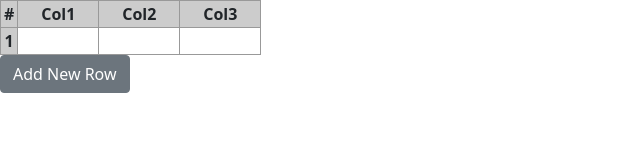
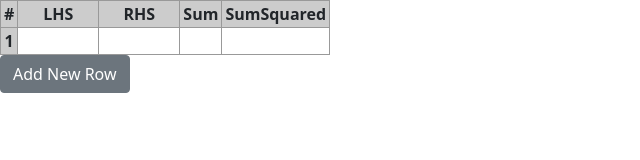
Before and after one commit to LRagji/SpreadsheetExperiment, a website: page site/index.html in a window 1280 px wide. Shown: the whole page, without its empty margins (0-640 px from the left). Drawn offline with nearby package versions, Linux system fonts and the light colour scheme.

Commit message:
Enabled Formulae dependent cells

```diff
--- a/site/app.js
+++ b/site/app.js
@@ -1,22 +1,71 @@
+function generateHeaderCell(columnDefinition) {
+    let cell = this.insertCell(-1);
+    cell.innerHTML = columnDefinition.name;
+}
 
-var DATA = {}, INPUTS = [].slice.call(document.querySelectorAll("input"));
-INPUTS.forEach(function (elm) {
-    elm.onfocus = function (e) {
-        e.target.value = localStorage[e.target.id] || "";
-    };
-    elm.onblur = function (e) {
-        localStorage[e.target.id] = e.target.value;
-        computeAll();
-    };
-    var getter = function () {
-        var value = localStorage[elm.id] || "";
-        if (value.charAt(0) == "=") {
-            with (DATA) return eval(value.substring(1));
-        } else { return isNaN(parseFloat(value)) ? value : parseFloat(value); }
-    };
-    Object.defineProperty(DATA, elm.id, { get: getter });
-    Object.defineProperty(DATA, elm.id.toLowerCase(), { get: getter });
-});
-(window.computeAll = function () {
-    INPUTS.forEach(function (elm) { try { elm.value = DATA[elm.id]; } catch (e) { } });
-})();
+function generateDataCell(columnDefinition, columnIndex) {
+    let cell = this.insertCell(-1);
+    let elementId = `e_${this.rowIndex}_${columnIndex}`;
+    switch (columnDefinition.type) {
+        case "serial":
+            cell.innerHTML = this.rowIndex;
+            break;
+        case "text":
+            let input = document.createElement("input");
+            input.type = "text";
+            input.id = elementId;
+            input.onblur = () => { window.appVariables.set(input.id, input.value); window.formulaes.map(f => f()); };
+            cell.appendChild(input);
+            break;
+        case "formulae":
+            let label = document.createElement("Label");
+            label.id = elementId;
+            let jsFunc = () => compute(label.id, columnDefinition.formulae, window.appVariables, this.rowIndex, window.formulaesMap);
+            let priority = (this.rowIndex * 100) + columnDefinition.priority
+            window.formulaes.splice((priority || 0), 0, jsFunc);
+            appVariables.set(label.id, () => document.getElementById(label.id).innerText);
+            cell.appendChild(label);
+            break;
+        default:
+            cell.innerHTML = `${columnDefinition.type}`
+            break;
+    }
+    window.columnToIndexMap.set(columnDefinition.name, columnIndex);
+}
+
+function newRowClickHandler() {
+    let dataRow = document.querySelector("table").insertRow(-1);
+    columns.forEach(generateDataCell.bind(dataRow));
+}
+
+function compute(labelId, formulae, variables, rowIndex) {
+    let labelText = "Init";
+    try {
+        //This is line is just to make the eval context with the required variables
+        const getV = (columnName) => {
+            const variableName = `e_${rowIndex}_${window.columnToIndexMap.get(columnName)}`;
+            let value = variables.get(variableName);
+            if (typeof (value) === 'function') {
+                value = value();
+            }
+            return value;
+        };
+        labelText = eval(formulae);//This can be JSONATA later if needed
+    }
+    catch (err) {
+        console.error(err);
+        labelText = 'Err!';
+    }
+    finally {
+        let label = document.getElementById(labelId);
+        label.innerText = labelText;
+    }
+}
+
+window.appVariables = new Map();
+window.formulaes = [];
+window.columnToIndexMap = new Map();
+let headerRow = document.querySelector("table").insertRow(-1);
+columns.forEach(generateHeaderCell.bind(headerRow));
+
+newRowClickHandler();
--- /dev/null
+++ b/site/column-def.js
@@ -0,0 +1,26 @@
+let columns = [
+    {
+        name: "#",
+        type: "serial"
+    },
+    {
+        name: "LHS",
+        type: "text"
+    },
+    {
+        name: "RHS",
+        type: "text"
+    },
+    {
+        name: "Sum",
+        type: "formulae",
+        priority: 0,
+        formulae: `parseFloat(getV("LHS"))+parseFloat(getV("RHS"))`
+    },
+    {
+        name: "SumSquared",
+        type: "formulae",
+        priority: 1,
+        formulae: `parseFloat(getV("Sum"))*parseFloat(getV("Sum"))`
+    }
+];
--- a/site/index.html
+++ b/site/index.html
@@ -17,9 +17,9 @@
 
 <body>
     <table></table>
-    <button type="button" onclick="newRowClickHandler" class="btn btn-secondary">Add New Row</button>
-    <!-- App Js -->
-    <script src="load-table.js"></script>
+    <button type="button" onclick="newRowClickHandler()" class="btn btn-secondary">Add New Row</button>
+    <!-- Applications Js -->
+    <script src="column-def.js"></script>
     <script src="app.js"></script>
 
     <!-- Bootstrap JS -->
--- a/site/load-table.js
+++ /dev/null
@@ -1,51 +0,0 @@
-function generateHeaderCell(columnDefinition) {
-    let cell = this.insertCell(-1);
-    cell.innerHTML = columnDefinition.name;
-}
-
-function generateDataCell(columnDefinition, columnIndex) {
-    let cell = this.insertCell(-1);
-    switch (columnDefinition.type) {
-        case "serial":
-            cell.innerHTML = columnDefinition.row;
-            columnDefinition.row++;
-            break;
-        case "text":
-            cell.innerHTML = `<input id="${columnDefinition.name}_${columnIndex}"/>`;
-            break;
-
-        default:
-            cell.innerHTML = `${columnDefinition.type}`
-            break;
-    }
-}
-
-function newRowClickHandler() {
-    let dataRow = document.querySelector("table").insertRow(-1);
-    columns.forEach(generateDataCell.bind(dataRow));
-}
-
-let columns = [
-    {
-        name: "#",
-        type: "serial",
-        row: 1
-    },
-    {
-        name: "Col1",
-        type: "text"
-    },
-    {
-        name: "Col2",
-        type: "text"
-    },
-    {
-        name: "Col3",
-        type: "text"
-    }
-];
-
-let headerRow = document.querySelector("table").insertRow(-1);
-columns.forEach(generateHeaderCell.bind(headerRow));
-
-newRowClickHandler();
```
